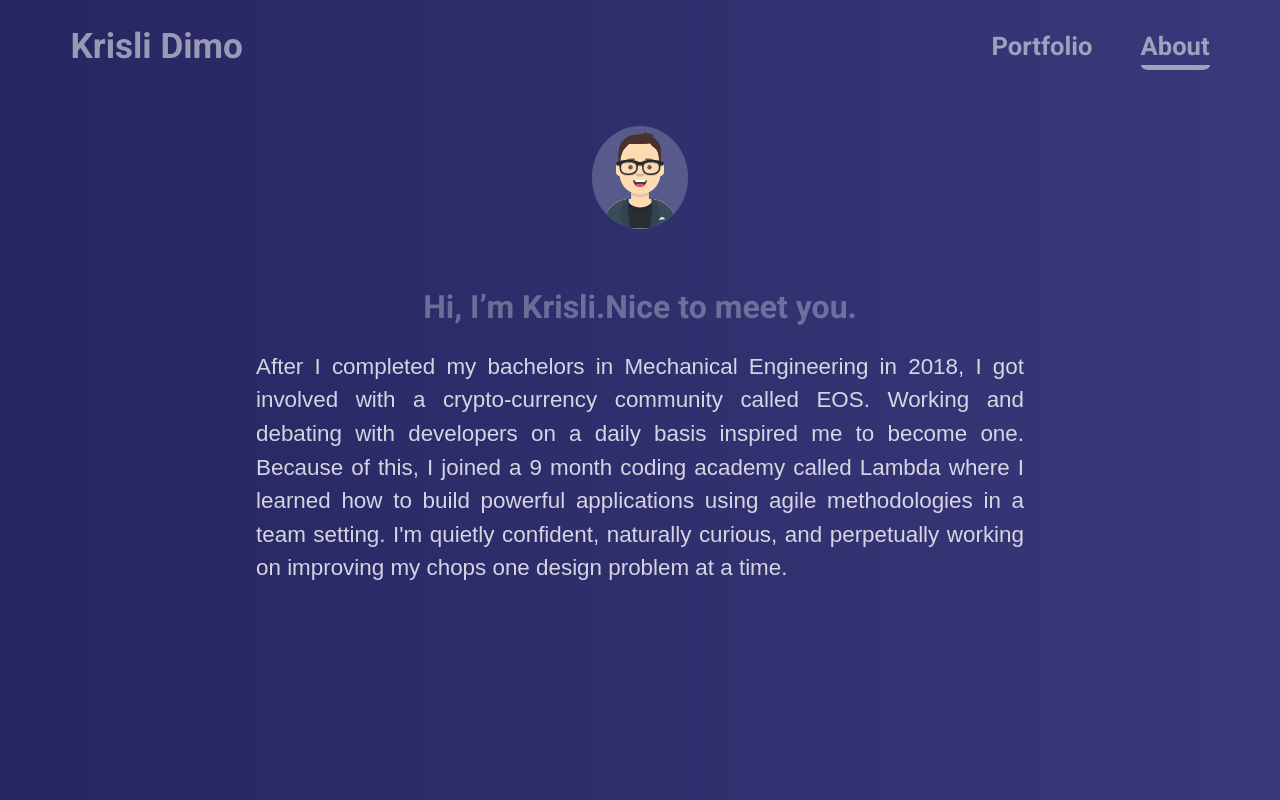
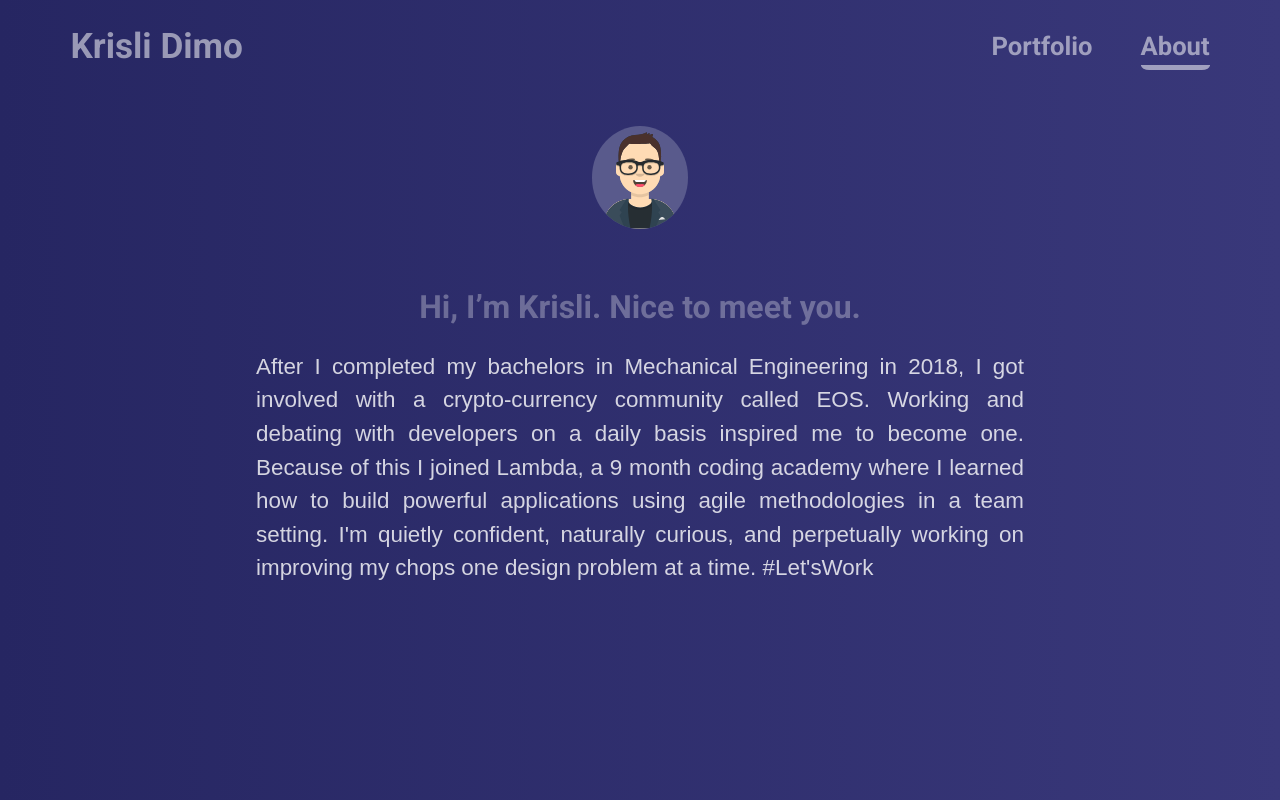
Before and after one commit to krislidimo/personal-portfolio, a React (Create React App) app: page /about in a window 1280 px wide. Shown: the part 848-1648 px from the top of the page. Built offline with nearby package versions, Linux system fonts and the light colour scheme.

Commit message:
rephrase

```diff
--- a/src/components/portfolio/about/About.js
+++ b/src/components/portfolio/about/About.js
@@ -6,11 +6,13 @@ function About() {
 	return (
 		<div className="about">
 			<img className="avatar" src={avatar} alt='' />
-			<h2 className="hello"><span>Hi, I’m Krisli.</span><span className="line2">Nice to meet you.</span></h2>
+			<h2 className="hello"><span>Hi, I’m Krisli.</span><span className="line2"> Nice to meet you.</span></h2>
 			<p className="about-paragraph">After I completed my bachelors in Mechanical Engineering in 2018, I got involved with a crypto-currency community called EOS.
-			Working and debating with developers on a daily basis inspired me to become one.
-			Because of this, I joined a 9 month coding academy called Lambda where I learned how to build powerful applications using agile methodologies in a team setting.
-			I'm quietly confident, naturally curious, and perpetually working on improving my chops one design problem at a time.</p>
+				Working and debating with developers on a daily basis inspired me to become one.
+				Because of this I joined Lambda, a 9 month coding academy where I learned how to build powerful applications using agile methodologies in a team setting.
+				I'm quietly confident, naturally curious, and perpetually working on improving my chops one design problem at a time.
+				#Let'sWork
+			</p>
 		</div>
 	);
 }
```
